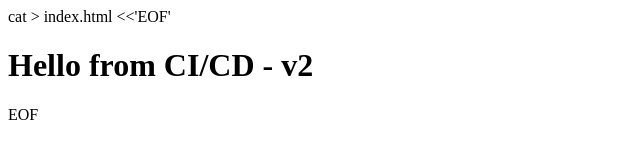
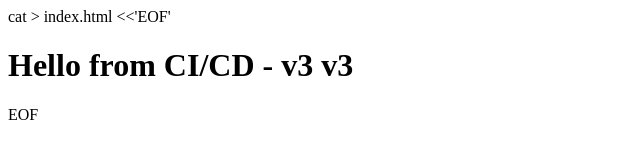
Before and after one commit to Aditya-karyakarte/simple-cicd, a plain HTML site: page index.html in a window 1280 px wide. Shown: the full height of the page, 0-640 px from the left. Drawn offline with Linux system fonts and the light colour scheme.

Commit message:
Change to v3

```diff
--- a/index.html
+++ b/index.html
@@ -1,3 +1,3 @@
 cat > index.html <<'EOF'
-<h1>Hello from CI/CD - v2</h1>
+<h1>Hello from CI/CD - v3 v3</h1>
 EOF
```
